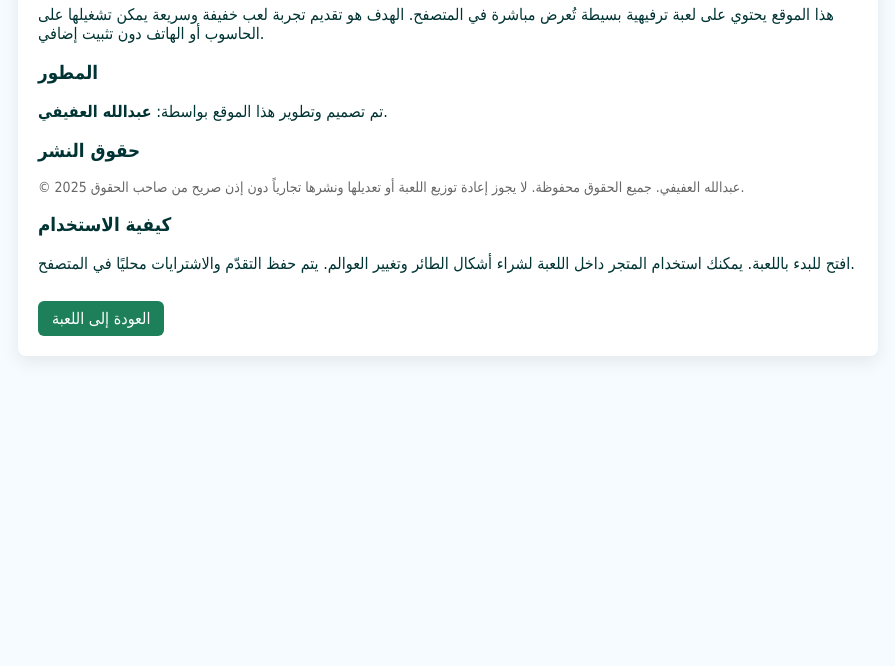
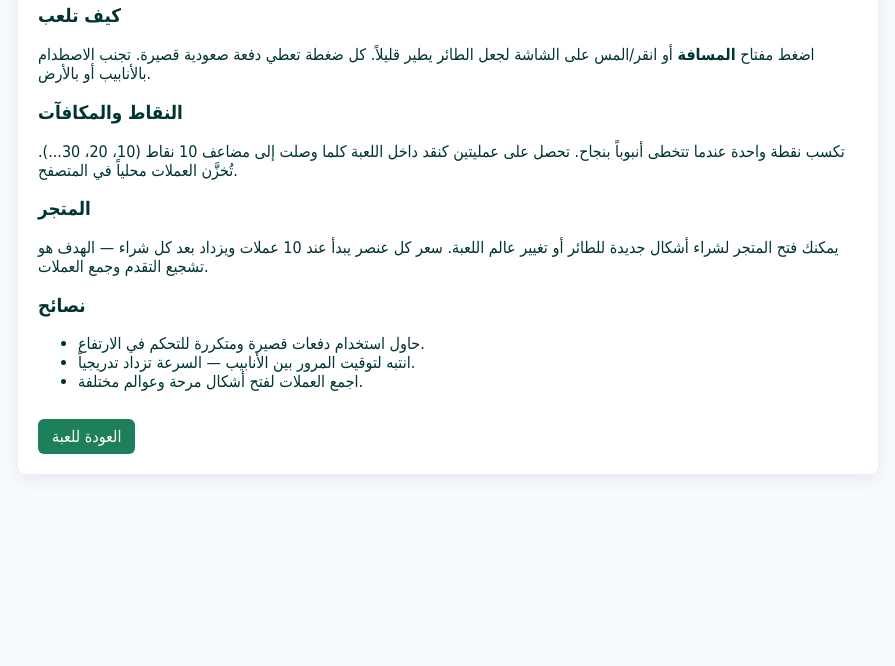
Before and after one commit to alafifinassir2002-boop/Bird-game, a plain HTML site: page about.html in a window 1280 px wide. Shown: the part 134-800 px from the top of the page, without its empty margins (192-1087 px from the left). Drawn offline with Linux system fonts and the light colour scheme.

Commit message:
Update about.html

```diff
--- a/about.html
+++ b/about.html
@@ -3,35 +3,30 @@
 <head>
   <meta charset="utf-8" />
   <meta name="viewport" content="width=device-width,initial-scale=1" />
-	<title>معلومات عن الموقع</title>
+  <title>تعريف عن اللعبة</title>
   <style>
-		body{font-family:Tahoma,Arial;background:#f6fbff;color:#033;margin:0;padding:20px}
+    body{font-family:Tahoma,Arial;background:#f7fbff;color:#033;margin:0;padding:20px}
     .card{max-width:820px;margin:40px auto;background:#fff;padding:20px;border-radius:8px;box-shadow:0 6px 18px rgba(0,0,0,.08)}
     h1{margin-top:0}
     a.btn{display:inline-block;margin-top:12px;padding:8px 14px;background:#1e7f5b;color:#fff;border-radius:6px;text-decoration:none}
-		.meta{margin-top:18px;color:#666;font-size:14px}
   </style>
 </head>
 <body>
   <div class="card">
-		<h1>عن الموقع</h1>
-		<p>هذا الموقع يحتوي على لعبة ترفيهية بسيطة تُعرض مباشرة في المتصفح. الهدف هو تقديم تجربة لعب خفيفة وسريعة يمكن تشغيلها على الحاسوب أو الهاتف دون تثبيت إضافي.</p>
-
-		<h3>المطور</h3>
-		<p>تم تصميم وتطوير هذا الموقع بواسطة: <strong>عبدالله العفيفي</strong>.</p>
-
-		<h3>حقوق النشر</h3>
-		<p class="meta">© <span id="year"></span> عبدالله العفيفي. جميع الحقوق محفوظة. لا يجوز إعادة توزيع اللعبة أو تعديلها ونشرها تجارياً دون إذن صريح من صاحب الحقوق.</p>
-
-		<h3>كيفية الاستخدام</h3>
-		<p>افتح للبدء باللعبة. يمكنك استخدام المتجر داخل اللعبة لشراء أشكال الطائر وتغيير العوالم. يتم حفظ التقدّم والاشترايات محليًا في المتصفح.</p>
-
-		<a class="btn" href="index.html">العودة إلى اللعبة</a>
+    <h1>معلومات عن لعبة الطائر</h1>
+    <h3>كيف تلعب</h3>
+    <p>اضغط مفتاح <strong>المسافة</strong> أو انقر/المس على الشاشة لجعل الطائر يطير قليلاً. كل ضغطة تعطي دفعة صعودية قصيرة. تجنب الاصطدام بالأنابيب أو بالأرض.</p>
+    <h3>النقاط والمكافآت</h3>
+    <p>تكسب نقطة واحدة عندما تتخطى أنبوباً بنجاح. تحصل على عمليتين كنقد داخل اللعبة كلما وصلت إلى مضاعف 10 نقاط (10، 20، 30...). تُخزَّن العملات محلياً في المتصفح.</p>
+    <h3>المتجر</h3>
+    <p>يمكنك فتح المتجر لشراء أشكال جديدة للطائر أو تغيير عالم اللعبة. سعر كل عنصر يبدأ عند 10 عملات ويزداد بعد كل شراء — الهدف هو تشجيع التقدم وجمع العملات.</p>
+    <h3>نصائح</h3>
+    <ul>
+      <li>حاول استخدام دفعات قصيرة ومتكررة للتحكم في الارتفاع.</li>
+      <li>انتبه لتوقيت المرور بين الأنابيب — السرعة تزداد تدريجياً.</li>
+      <li>اجمع العملات لفتح أشكال مرحة وعوالم مختلفة.</li>
+    </ul>
+    <a class="btn" href="index.html">العودة للعبة</a>
   </div>
-
-	<script>
-		// ضع السنة الحالية تلقائياً
-		document.getElementById('year').textContent = new Date().getFullYear();
-	</script>
 </body>
 </html>
```
Lines whose indentation alone changed are shown as unchanged.
